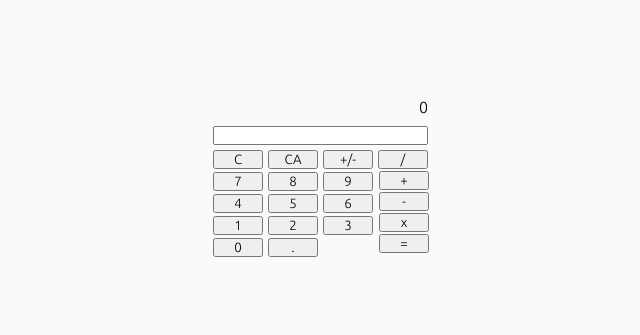
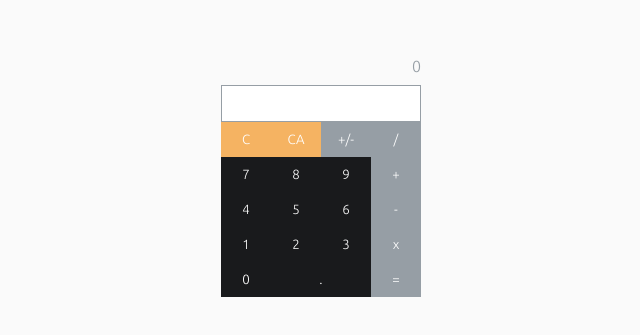
Before and after one commit to gabriellopesdev/app-ideas-implementation, a React (Create React App) app in the folder calculator/: page / in a window 1280 px wide. Shown: the part 223-558 px from the top of the page, without its empty margins (319-959 px from the left). Built offline with nearby package versions, Linux system fonts and the light colour scheme.

Commit message:
Add some style

```diff
--- a/calculator/src/components/calculator/index.tsx
+++ b/calculator/src/components/calculator/index.tsx
@@ -5,7 +5,7 @@
 
 function Calculator() {
     let result = 0
-
+    let roundedResult = ''
     const [currentValue, setCurrentValue] = useState('')
     const [operation, setOperation] = useState('')
     const [editingValue, setEditingValue] = useState('')
@@ -14,6 +14,7 @@
     const numbers = [ "7", "8", "9",  "4", "5", "6",  "1", "2", "3", "0", "."]
 
     function calculate() {
+
         switch (operation) {
             case '+':
                 result = addValue(currentValue, editingValue)
@@ -28,7 +29,14 @@
                 result = multiplyValue(currentValue, editingValue)
                 break
         }
-        const roundedResult = result.toFixed(2)
+
+        if (result % 1 !== 0) {
+            roundedResult = result.toFixed(2)
+        }
+        else {
+            roundedResult = String(result)
+        }
+
         setCurrentValue(String(roundedResult));
         setEditingValue('')
         setHistory(currentValue + ' ' + operation + ' ' + editingValue + ' = ' + roundedResult)
@@ -82,13 +90,14 @@
 
             <div className="headButtons">
 
-                <button onClick={clear}>C</button>
+                <button className="button buttonClear" onClick={clear}>C</button>
 
-                <button onClick={clearAll}>CA</button>
+                <button className="button buttonClear" onClick={clearAll}>CA</button>
 
-                <button onClick={changeSignal}>+/-</button>
+                <button className="button buttonOperator" onClick={changeSignal}>+/-</button>
 
                 <button
+                    className="button buttonOperator"
                     onClick={(e) => {
                         handleOperation("/")
                     }}>/
@@ -103,6 +112,9 @@
                                 <div>
                                     <button
                                     value={numberValue}
+                                    className={numberValue === '.' ?
+                                               "button buttonValue dotButton" :
+                                               "button buttonValue" }
                                     onClick={(e) => {
                                                 handleEditingValue(e.currentTarget.value)
                                             }} >
@@ -116,20 +128,25 @@
 
                 <div className="rigthContent">
                     <button
+                        className="button buttonOperator"
                         onClick={(e) => {
                             handleOperation("+")
                         }}>+</button>
                     <button
+                        className="button buttonOperator"
                         onClick={(e) => {
                             handleOperation("-")
                         }}>-</button>
 
                     <button
+                        className="button buttonOperator"
                         onClick={(e) => {
                             handleOperation("*")
                         }}>x</button>
 
-                    <button onClick={calculate}>=</button>
+                    <button
+                        className="button buttonOperator"
+                        onClick={calculate}>=</button>
                 </div>
             </div>
 
--- a/calculator/src/components/calculator/style.css
+++ b/calculator/src/components/calculator/style.css
@@ -2,7 +2,6 @@
 .leftContent {
     display: grid;
     grid-template-columns: 3fr  1fr;
-    margin-top: 2px;
 }
 
 .display {
@@ -14,18 +13,19 @@
 .rigthContent {
     display: flex;
     flex-direction: column;
-    margin-left: 4px;
 }
 
 .headButtons {
     display: grid;
     grid-template-columns: repeat(4, 25px);
-    grid-column-gap: 30px;
+    grid-column-gap: 25px;
 }
-.display input{
-    margin-bottom: 5px;
+.display input {
     text-align: right;
-    width: 215px;
+    width: 200px;
+    padding: 10px;
+    border: solid 1px #969ea5;
+    color: #969ea5;
 }
 
 .display span {
@@ -33,6 +33,7 @@
     overflow: hidden;
     text-align: right;
     max-width: 215px;
+    color: #969ea5;
 }
 
 .headButtons button,
@@ -41,13 +42,36 @@
     width: 50px;
 }
 
-.rigthContent button:not(:first-child) {
-    margin-top: 2px;
+.dotButton {
+    width: 100px !important;
 }
 
 .numbersContainer {
     display: grid;
-    grid-column-gap: 25px;
-    grid-row-gap: 2px;
+    grid-column-gap: 20px;
     grid-template-columns: repeat(3, 30px);
 }
+
+.button {
+    cursor: pointer;
+    color: #fff;
+    border: none;
+    height: 35px;
+    transition: opacity .3s;
+}
+
+.buttonClear {
+    background-color: #f5b362;
+}
+
+.buttonOperator {
+    background-color: #969ea5;
+}
+
+.buttonValue {
+    background-color: #191a1c;
+}
+
+.button:hover {
+    opacity: .5;
+}
```
